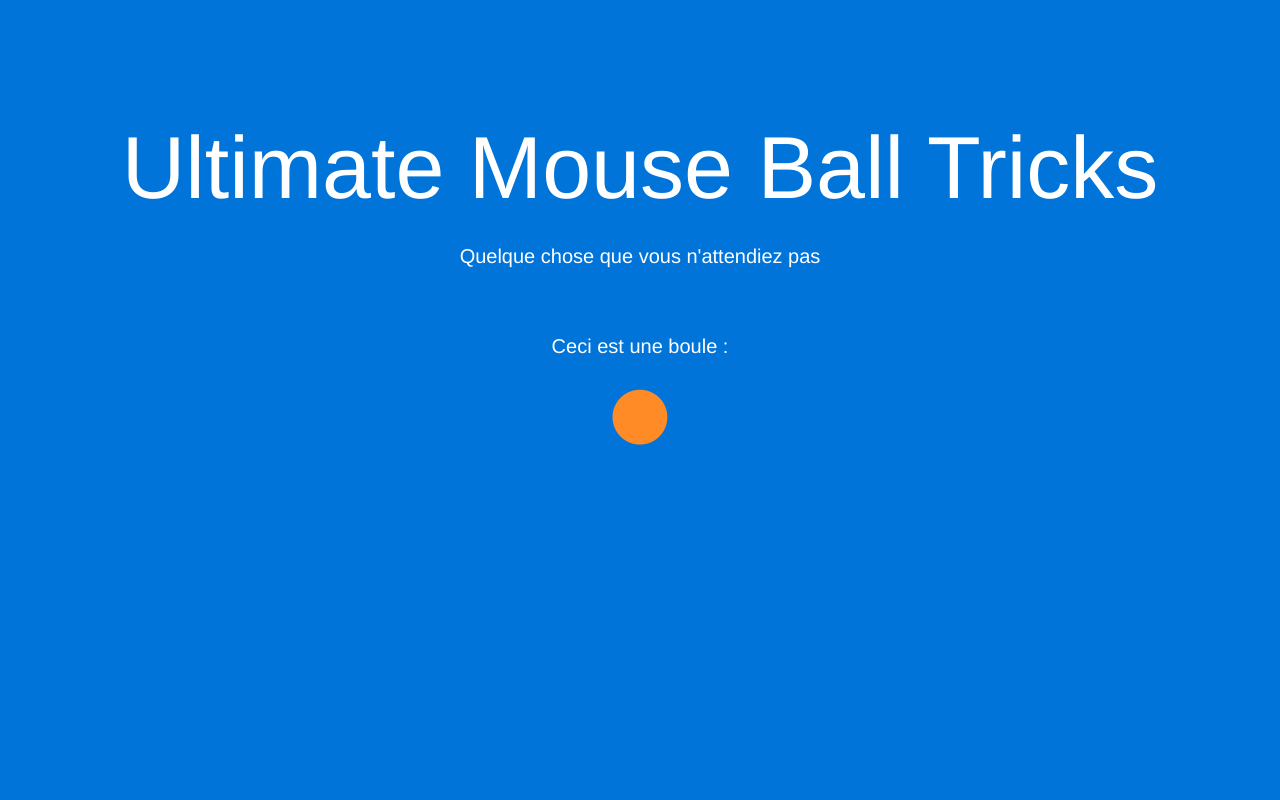
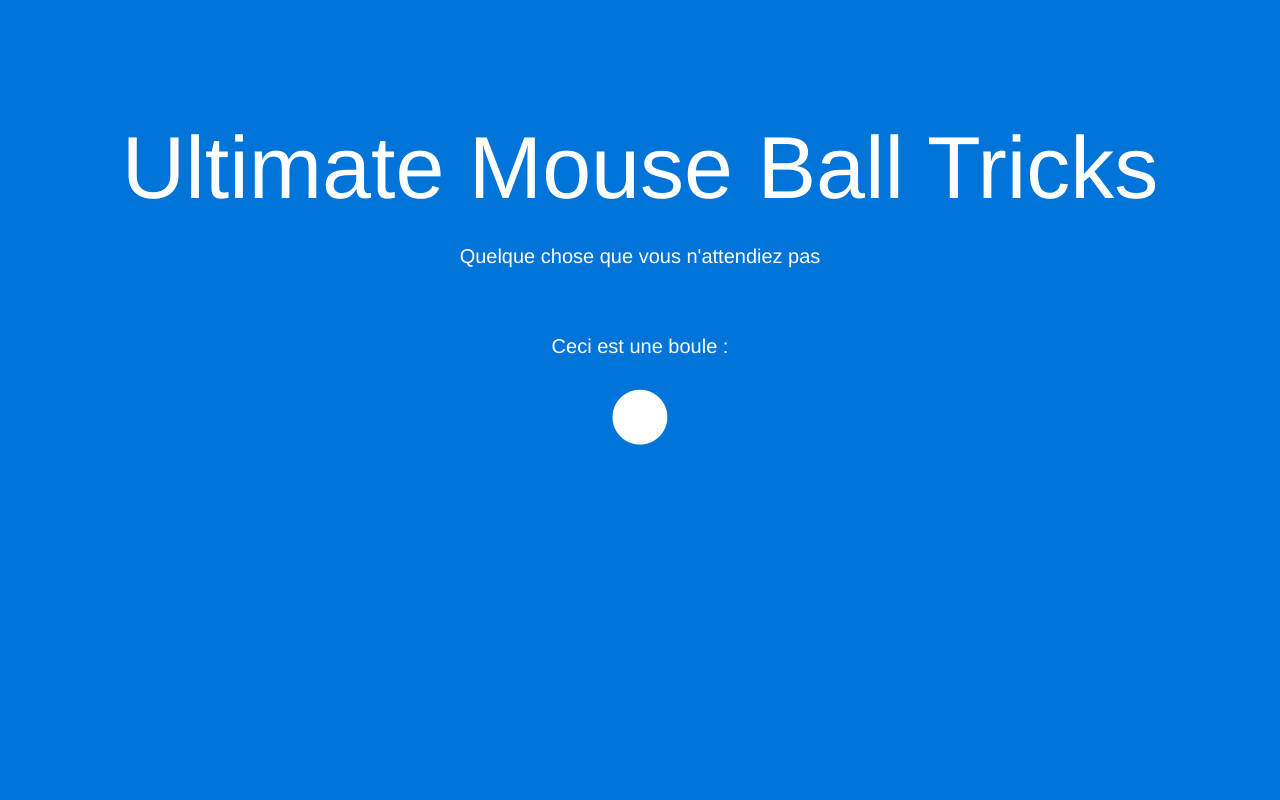
Before and after one commit to Arno500/Site-UMBT, a plain HTML site: page index.html in a window 1280 px wide. Shown: the top 800 px of the page. Drawn offline with nearby package versions, Linux system fonts and the light colour scheme; a script that the page names is missing.

Commit message:
Commit from Pingendo

```diff
--- a/index.html
+++ b/index.html
@@ -25,7 +25,7 @@
             <br>
             <br>
             <br>Ceci est une boule :</p>
-          <i class="center-block fa fa-4x fa-circle fa-fw m-y-2 text-inverse blendbg" style="mix-blend-mode: difference;"></i>
+          <i class="center-block fa fa-4x fa-circle fa-fw m-y-2 text-inverse blendbg"></i>
         </div>
       </div>
     </div>
```
